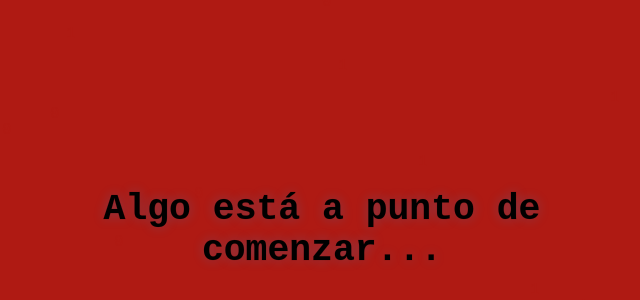
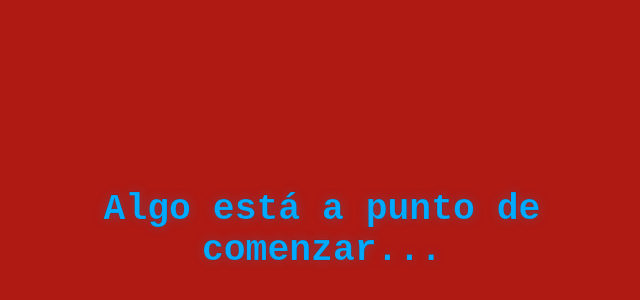
Before and after one commit to we-are-juniors/interfaz_p-gina, a plain HTML site: page index.html in a window 1280 px wide. Shown: the part 170-470 px from the top of the page, without its empty margins (318-958 px from the left). Drawn offline with Linux system fonts and the light colour scheme.

```diff
--- a/index.html
+++ b/index.html
@@ -24,7 +24,7 @@
       top:50%;
       left:50%;
       transform:translate(-50%,-50%);
-      color:##1A4DB3;         /* azul */
+      color:#00aaff;         /* azul */
       font-size:2.8rem;
       font-weight:700;
       text-align:center;
```
